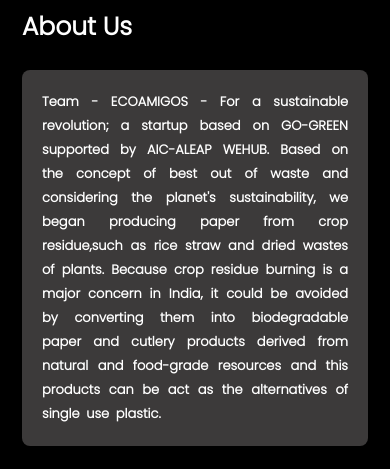
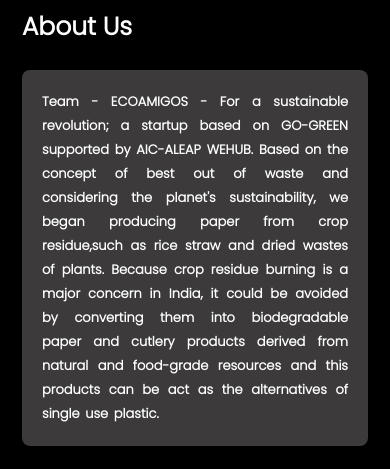
Before and after one commit to haneeth25/ECOAMIGOS_PVT_LTD, a plain HTML site: page index.html in a window 390 px wide. Shown: the part 787-1256 px from the top of the page. Drawn offline with nearby package versions, Linux system fonts and the light colour scheme; a web font is replaced by a local one.

Commit message:
Update style.css

```diff
--- a/style.css
+++ b/style.css
@@ -549,7 +549,7 @@ main {
     color: white;
     border-radius: 0.5rem;
     font-size: 15px;
-    word-spacing: 3px;
+    word-spacing: 2px;
     line-height: 1.5rem;
     margin-left: 0px;
     transition: 1s;
@@ -849,7 +849,7 @@ main {
     color: white;
     border-radius: 0.5rem;
     font-size: 13px;
-    word-spacing: 3px;
+    word-spacing: 2px;
     line-height: 1.5rem;
     margin-left: 0px;
     transition: 1s;
```
